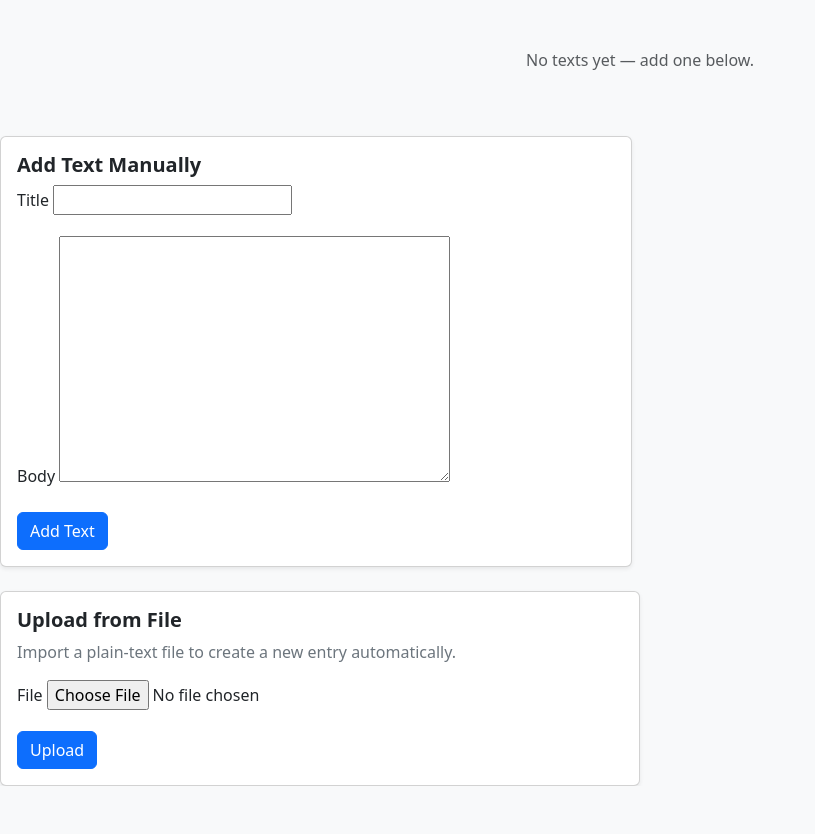
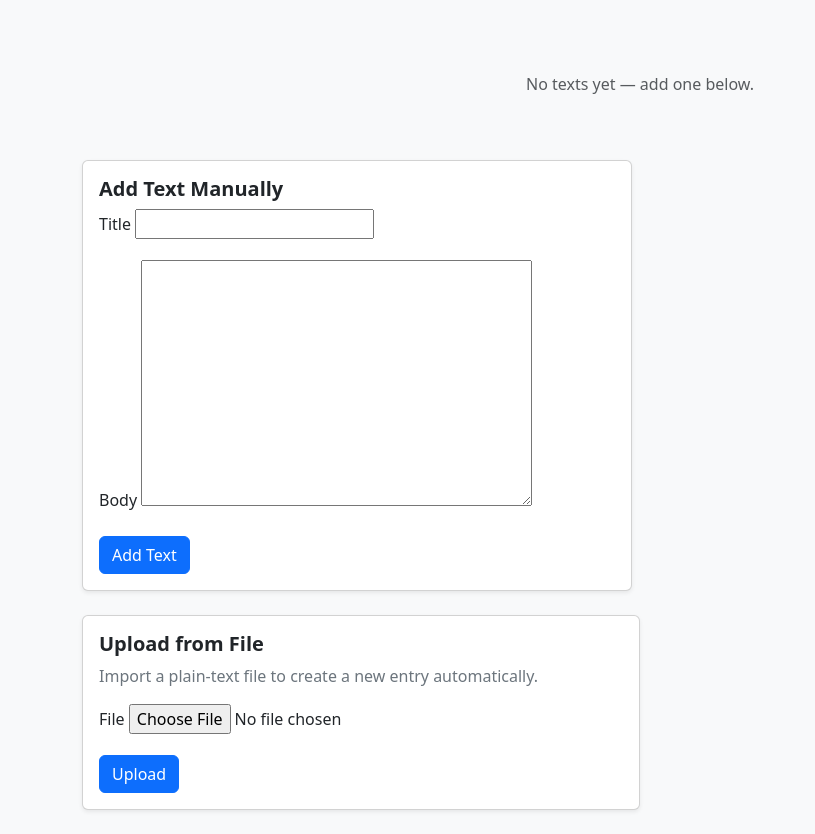
Before and after one commit to MatthewRicci12/conlangwebapp, a Django app: page / in a window 1280 px wide. Shown: the part 86-920 px from the top of the page, without its empty margins (0-815 px from the left). Before the commit the page ends 872 px from the top, so only its background shows below. Run offline with Django 5.2, Linux system fonts and the light colour scheme; data that the repository does not hold is empty.

Commit message:
Use main tag I learned about

```diff
--- a/conlangapp/templates/index.html
+++ b/conlangapp/templates/index.html
@@ -30,6 +30,7 @@
 </nav>
 
 <!--LIST OF TEXTS-->
+<main class="container py-4">
 <div id="text_list">
     {% if texts %}
         {% for text in texts %}
@@ -84,7 +85,7 @@
   </div>
 </div>
 </div>
-
+</main>
 
 </body>
 </html>
```
